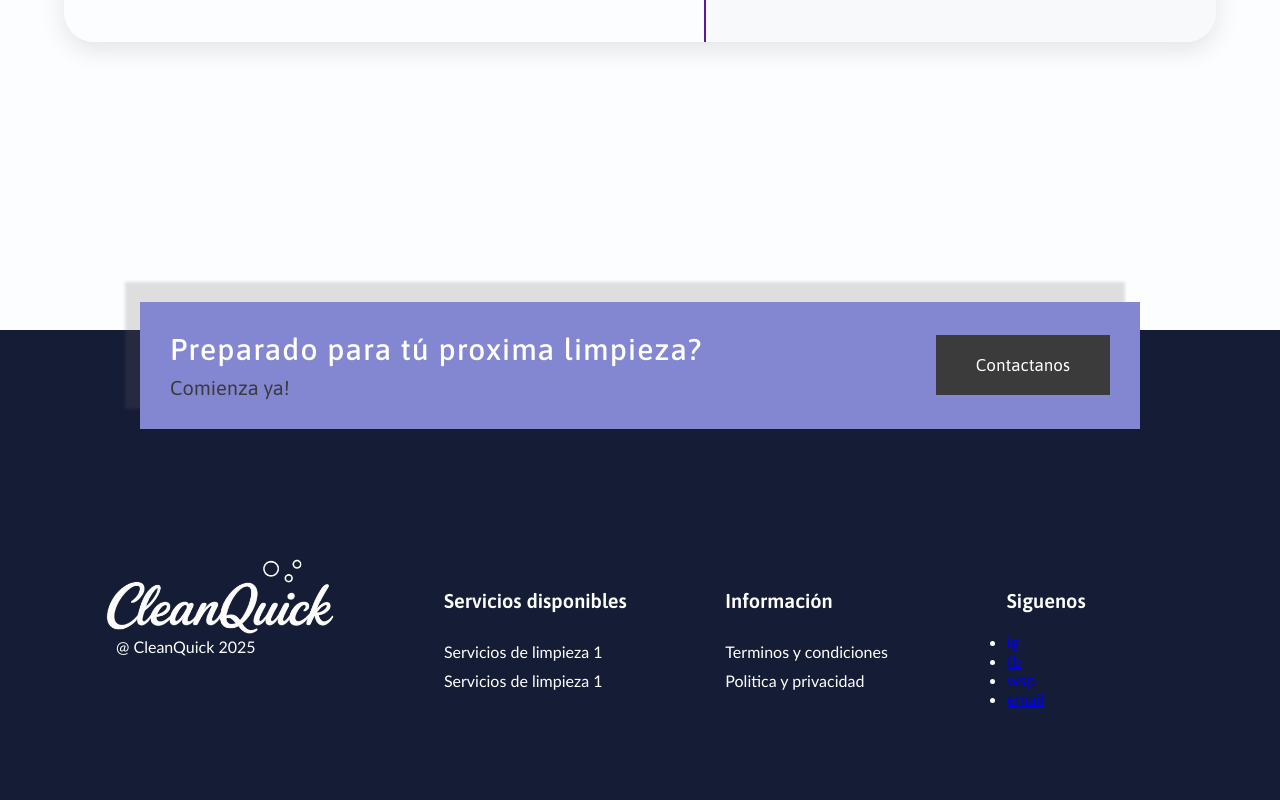
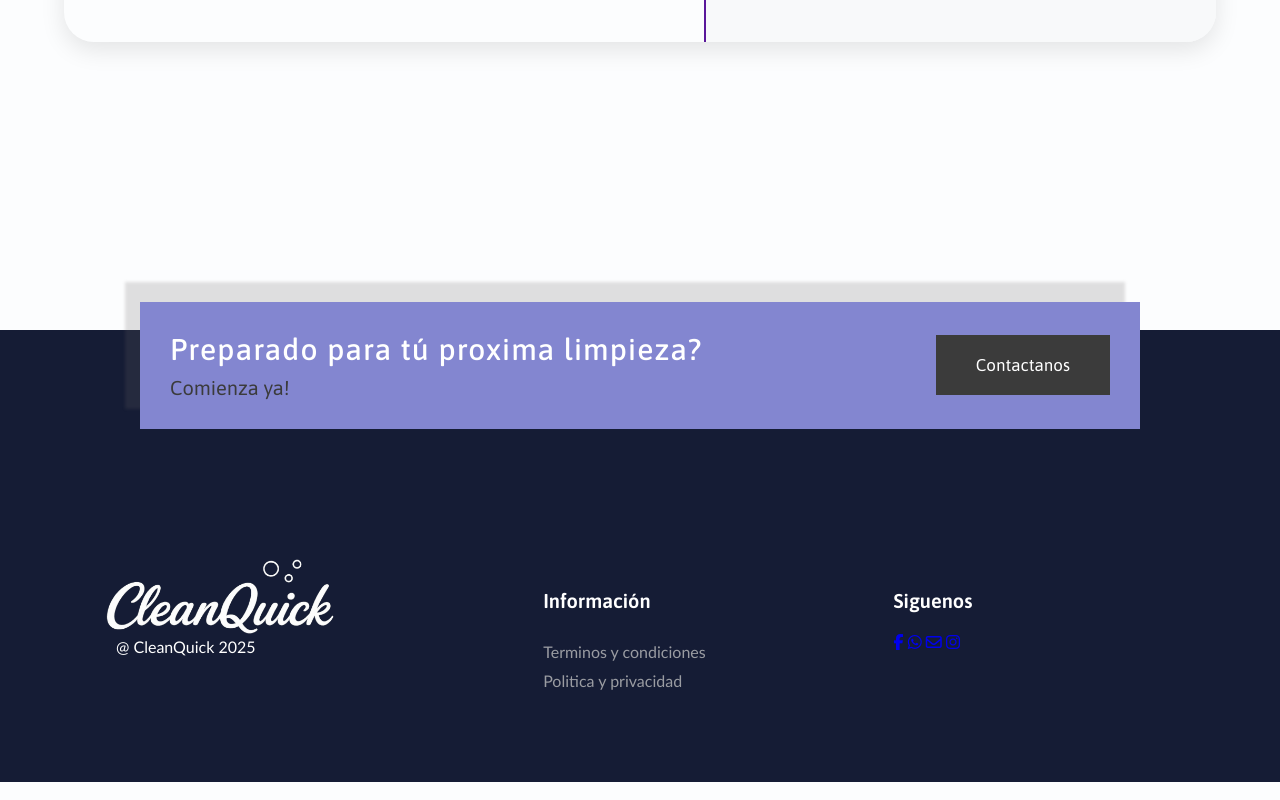
Before and after one commit to Popicode/web-cleanQuick, a plain HTML site: page index.html in a window 1280 px wide. Shown: the part 2945-3745 px from the top of the page. Drawn offline with Linux system fonts and the light colour scheme; a web font is replaced by a local one.

Commit message:
feat(html): agregar link para usar iconos de "font awesome"

```diff
--- a/CSS/style.css
+++ b/CSS/style.css
@@ -9,6 +9,7 @@
     --color-texto-inverso: #FFFFFF;
     --color-hover-claro: #EDE7F6;
     --color-texto--principal: #3b3b3b;
+    --color-texto--footer: #9a9ca2;
 }
 
 /**  Reset general */
@@ -1034,7 +1035,7 @@ body {
 .footer-container {
     display: grid;
     /*? Aqui fraccionamos las 4 columnas con espacios diferentes*/
-    grid-template-columns: 1.3fr 1fr 1fr 0.8fr;
+    grid-template-columns: 2fr 1.5fr 1.5fr;
     padding-top: 100px;
     padding-bottom: 60px;
     margin: 0 auto;
@@ -1048,6 +1049,7 @@ body {
     font-size: 20px;
     font-weight: 600;
     margin-bottom: 20px;
+
 }
 
 .footer-lista {
@@ -1062,6 +1064,8 @@ body {
     /* eliminamos estilos nativos del los enlaces*/
     display: inline-block;
     padding-top: 10px;
+    color: var(--color-texto--footer);
+
 
 }
 
--- a/index.html
+++ b/index.html
@@ -10,9 +10,12 @@
     <link rel="icon" href="imagenes/logos/Logo de limpieza vibrante y fresco.png" type="image/x-jpg">
     <link rel="preconnect" href="https://fonts.googleapis.com">
     <link rel="preconnect" href="https://fonts.gstatic.com" crossorigin>
+    <link rel="stylesheet" href="https://cdnjs.cloudflare.com/ajax/libs/font-awesome/6.5.1/css/all.min.css">
+    </script>
     <link
         href="https://fonts.googleapis.com/css2?family=Asap:ital,wght@0,100..900;1,100..900&family=Playfair+Display:ital,wght@0,400..900;1,400..900&display=swap"
         rel="stylesheet">
+
     <title>CleanQuick</title>
 </head>
 
@@ -214,13 +217,6 @@
                 <img src="imagenes/logos/logo-navbar.png" alt="Logo CleanQuick" class="footer-logo">
                 <p class="footer-marca">@ CleanQuick 2025</p>
             </div>
-            <div class="footer-col2">
-                <h4 class="footer-col-title">Servicios disponibles</h4>
-                <ul class="footer-lista">
-                    <li><a class="enlaces-footer" href="#">Servicios de limpieza 1</a></li>
-                    <li><a class="enlaces-footer" href="#">Servicios de limpieza 1</a></li>
-                </ul>
-            </div>
             <div class="footer-col3">
                 <h4 class="footer-col-title">Información</h4>
                 <ul class="footer-lista">
@@ -232,12 +228,10 @@
             <div class="footer-col4">
                 <h4 class="footer-col-title">Siguenos</h4>
                 <div class="redes-contenedor">
-                    <ul class="footer-redes">
-                        <li><a href="#">ig</a></li>
-                        <li><a href="#">fb</a></li>
-                        <li><a href="#">wsp</a></li>
-                        <li><a href="#">email</a></li>
-                    </ul>
+                    <a href="#"><i class="fa-brands fa-facebook-f"></i></a>
+                    <a href="#"><i class="fa-brands fa-whatsapp"></i></a>
+                    <a href="#"><i class="fa-regular fa-envelope"></i></a>
+                    <a href="#"><i class="fa-brands fa-instagram"></i></a>
                 </div>
             </div>
         </div>
```
